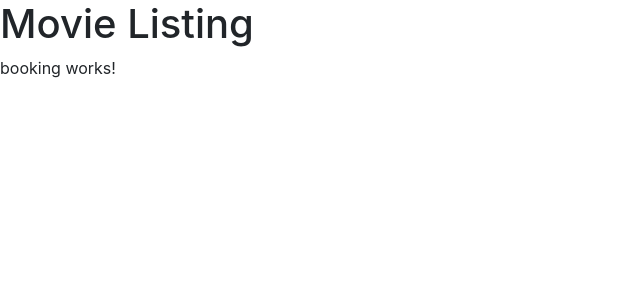
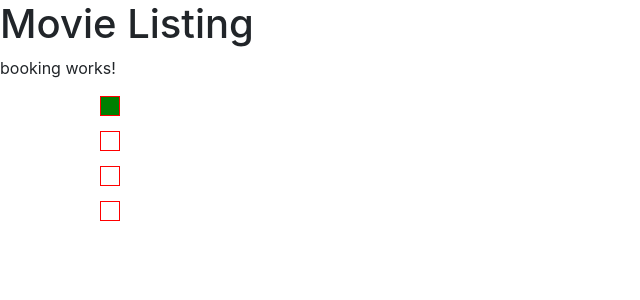
Before and after one commit to ibatlecturer/movielisting, an Angular app: page /booking/1/1 in a window 1280 px wide. Shown: the top 300 px of the page, without its empty margins (0-640 px from the left). Built offline with nearby package versions, Linux system fonts and the light colour scheme.

Commit message:
added seating to booking

```diff
--- a/src/app/components/booking/booking.component.css
+++ b/src/app/components/booking/booking.component.css
@@ -0,0 +1,4 @@
+.seat { border: solid 1px red; width: 20px; height: 20px; margin: 15px;}
+
+.selected {background-color: red;}
+.reserved {background-color: green}
--- a/src/app/components/booking/booking.component.html
+++ b/src/app/components/booking/booking.component.html
@@ -1 +1,15 @@
 <p>booking works!</p>
+
+
+<div class="container">
+ <div *ngFor="let seat of Seating">
+    <div class="seat" (click)="toggleSeat(seat)"
+     [class.selected]="seat.selected===true"
+     [class.reserved]="seat.reserved===true"
+
+     ></div>
+ </div>
+
+
+
+</div>
--- a/src/app/components/booking/booking.component.ts
+++ b/src/app/components/booking/booking.component.ts
@@ -1,4 +1,5 @@
 import { Component, OnInit } from '@angular/core';
+import { Seat } from 'src/app/models/movie';
 
 @Component({
   selector: 'app-booking',
@@ -7,9 +8,24 @@ import { Component, OnInit } from '@angular/core';
 })
 export class BookingComponent implements OnInit {
 
+  Seating: Seat[] = [
+    { row: 1, col: 1 , selected: false, reserved: true},
+    { row: 2, col: 1 , selected: false, reserved: false},
+    { row: 3, col: 1 , selected: false, reserved: false},
+    { row: 4, col: 1 , selected: false,  reserved: false},
+
+  ]
+
   constructor() { }
 
   ngOnInit(): void {
   }
 
+  toggleSeat(seat: Seat) : void {
+
+    if (seat.reserved) return;
+    seat.selected = !seat.selected;
+    console.log(`Seat is selected ${seat.row}:${seat.col}`);
+  }
+
 }
```
Also changed, not shown: src/app/models/movie.ts (+7 -0 lines).
